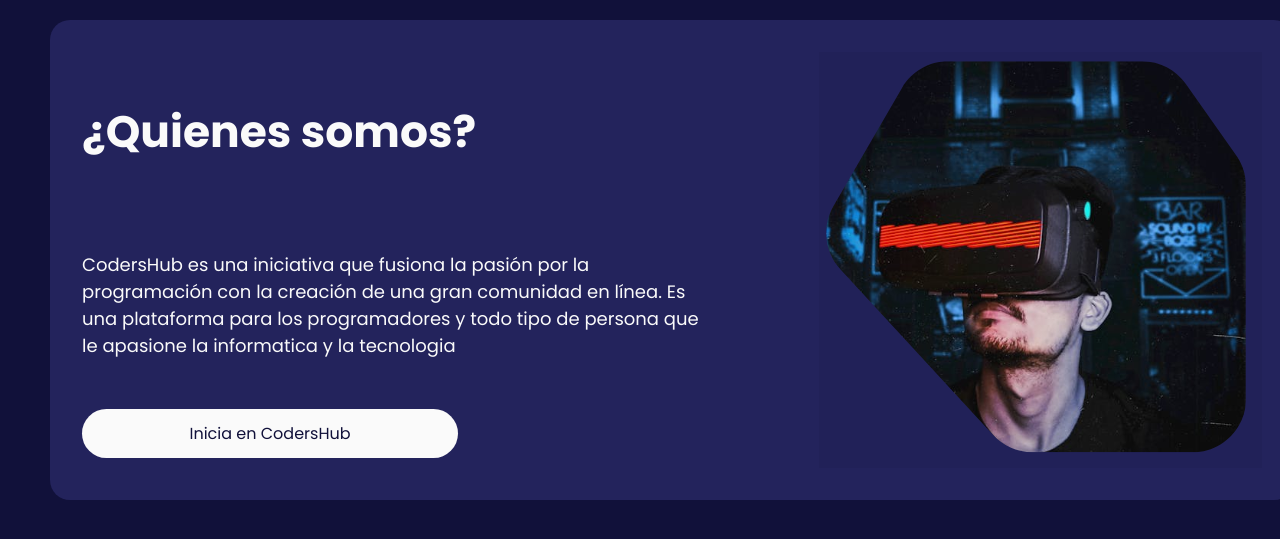
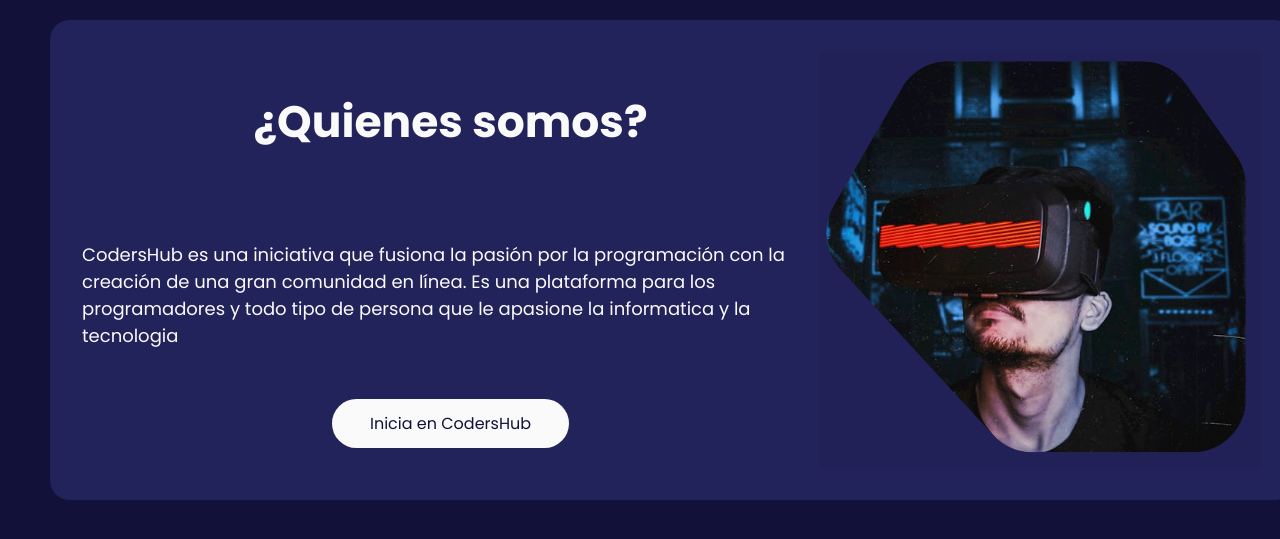
Before and after one commit to SantiagoZ13/CodersHub, a PHP site: page /src/pages/about-us.html in a window 1280 px wide. Shown: the part 130-669 px from the top of the page. Run offline with PHP 8.4, Linux system fonts and the light colour scheme; style sheets or scripts are compiled from the project's sources; some libraries are stand-ins or nearby versions.

Commit message:
Responsive Design of About section

```diff
--- a/src/pages/about-us.html
+++ b/src/pages/about-us.html
@@ -29,7 +29,7 @@
                 </ul>
             </nav>
             <a class="link link-bold" href="">Contáctame</a>
-            <img class="menu-mobile" src="./src/assets/icons/menu-mobile.png" alt="menu-mobile">
+            <img class="menu-mobile" src="../assets/icons/menu-mobile.png" alt="menu-mobile">
         </header>
         <section class="about-us-container">
             <div class="about-us-info">
--- a/src/style/components/about-us.scss
+++ b/src/style/components/about-us.scss
@@ -1,9 +1,8 @@
 .about-us-info{
     display: flex;
+    justify-content: center;
+    align-items: center;
     flex-direction: column;
     justify-content: space-between;
     gap: 32px;
 }
-.about-us-info p{
-    padding: 0 100px 0 0;
-}
--- a/src/style/components/button.scss
+++ b/src/style/components/button.scss
@@ -1,6 +1,7 @@
 .button-secondary{
+    width: auto;
     padding: 12px 38px;
-    width: auto;
+    margin-bottom: 20px;
     max-width: 300px;
     background-color: var(--color-lotion);
     color: var(--color-cetacean-blue);
--- a/src/style/components/heading.scss
+++ b/src/style/components/heading.scss
@@ -1,5 +1,11 @@
+@use "../tools";
 .heading-big{
-    font-size: 44px;
+    font-size: 26px;
     font-weight: 600;
     color: var(--color-lotion);
+    @include tools.desktop{
+        &{
+            font-size: 44px;
+        }
+    }
 }
--- a/src/style/objects.scss
+++ b/src/style/objects.scss
@@ -68,10 +68,17 @@ section, header{
 }
 .about-us-container{
     display: flex;
+    flex-wrap: wrap;
     justify-content: center;
     align-items: center;
     padding: 32px;
     border-radius: 20px;
     background-color: var(--color-space-cadet);
     @include tools.container-width();
+    @include tools.desktop{
+        &{
+            grid-template-columns: repeat(3, 1fr);
+            flex-wrap: nowrap;
+        }
+    }
 }
```
